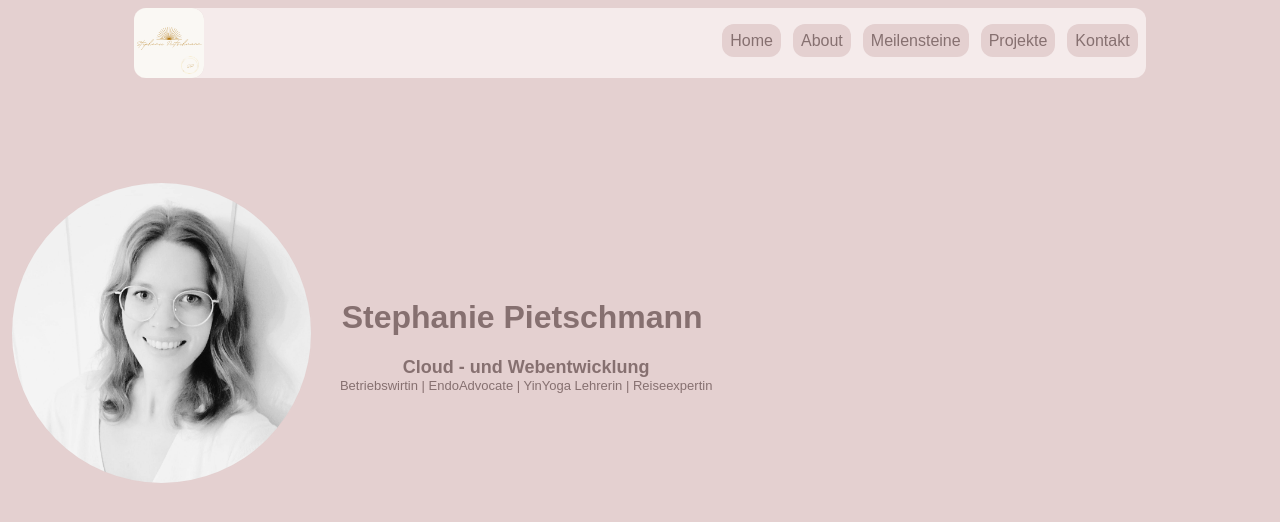
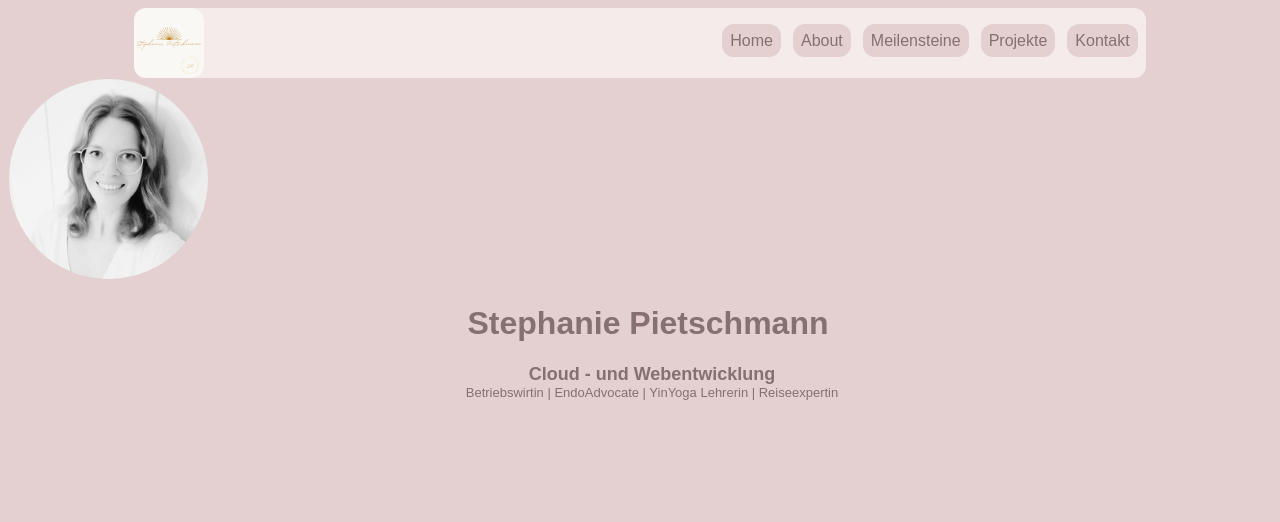
Before and after one commit to stephipie/stephipie.github.io, a plain HTML site: page index.html in a window 1280 px wide. Drawn offline with Linux system fonts and the light colour scheme.

Commit message:
delete table and add main section

```diff
--- a/index.html
+++ b/index.html
@@ -12,6 +12,9 @@
     <header>
         <nav>
             <img class="logo" src="images/logo.png" height="70.px" alt="Logo" />
+            <!-- <div> -->
+            <!-- <a href="#">Hamburger Menu</a> -->
+            <!-- </div> -->
             <ul>
                 <li><a href="index.html">Home</a></li>
                 <li><a href="about.html">About</a></li>
@@ -21,18 +24,16 @@
             </ul>
     </header>
     <main>
-        <table>
-            <td><img class="profilepicture" src="images/profilbildgrau.jpg" height="300px"
-                    alt="Bild von Stephanie Pietschmann" /></td>
+        <div>
+            <img class="profilepicture" src="images/profilbildgrau.jpg" height="200px"
+                alt="Bild von Stephanie Pietschmann" />
+        </div>
 
-            <td>
-                <h1>Stephanie Pietschmann</h1>
-                <h2>Cloud - und Webentwicklung</h2>
-
-
-                <p class="center">Betriebswirtin | EndoAdvocate | YinYoga Lehrerin | Reiseexpertin</p>
-            </td>
-        </table>
+        <div>
+            <h1>Stephanie Pietschmann</h1>
+            <h2>Cloud - und Webentwicklung</h2>
+            <p class="center">Betriebswirtin | EndoAdvocate | YinYoga Lehrerin | Reiseexpertin</p>
+        </div>
     </main>
     <footer>
 
```
